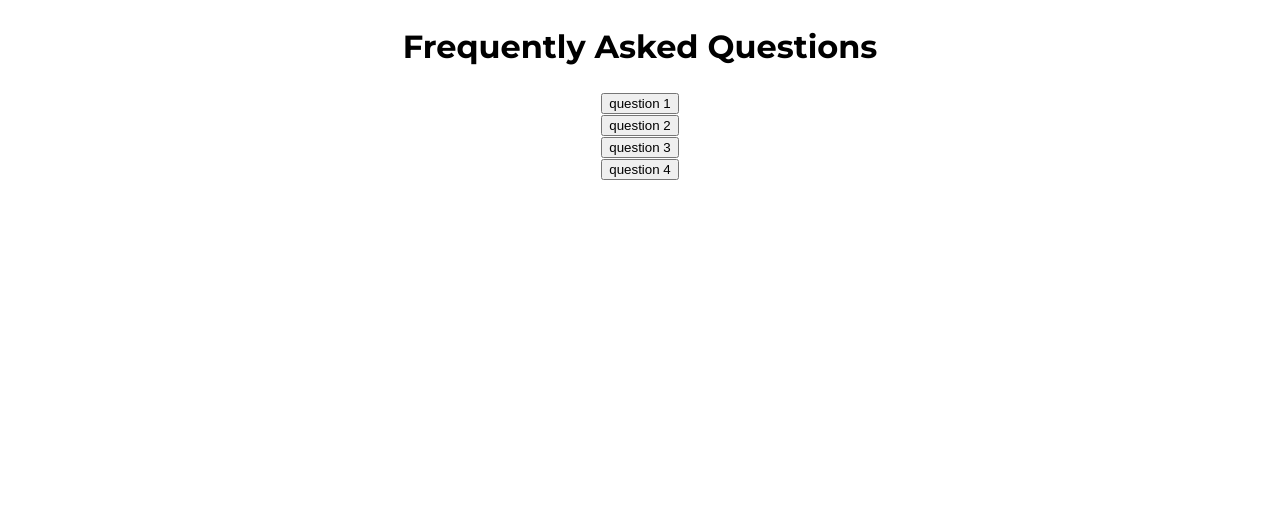
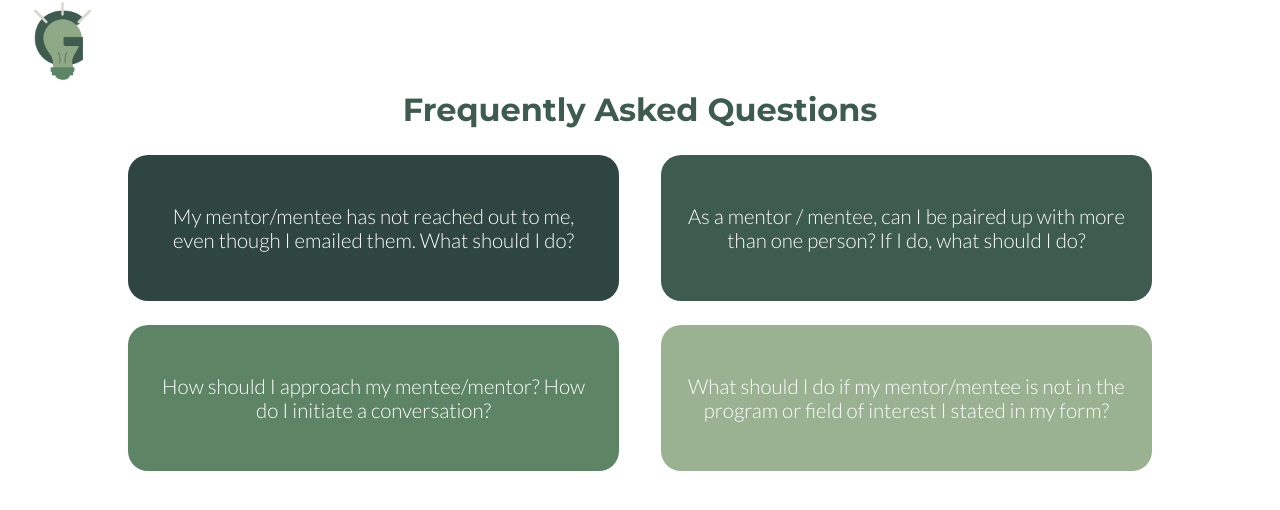
Before and after one commit to SaqifAbrar/glm-website-nextjs, a Next.js app: page /contact in a window 1280 px wide. Shown: the top 510 px of the page. Built offline with nearby package versions, Linux system fonts and the light colour scheme.

Commit message:
updated button styling for FAQ

```diff
--- a/modules/about/summary.module.scss
+++ b/modules/about/summary.module.scss
@@ -1,4 +1,6 @@
 .summaryContainer {
+	margin-top: $start-margin;
+
 	h2 {
 		text-align: center;
 		color: $dark-green;
--- a/modules/contact/faq.jsx
+++ b/modules/contact/faq.jsx
@@ -1,31 +1,39 @@
 import React from "react";
+import QACard from "./qaCard";
 import styles from "./faq.module.scss";
-import QACard from "./qaCard";
 
-const QAText = [
+const qaText = [
 	{
 		textNum: 1,
-		prompt: "key",
-		question: "question 1",
-		answer: "answer 1",
+		prompt: "reach",
+		question:
+			"My mentor/mentee has not reached out to me, even though I emailed them. What should I do?",
+		answer:
+			"Dorem ipsum dolor sit amet consectetur, adipisicing elit. Dolorum optio, reiciendis, rerum et suscipit perspiciatis neque aspernatur autem repellat enim asperiores ipsum explicabo ut non quo minima! Illo, pariatur ducimus",
 	},
 	{
 		textNum: 2,
-		prompt: "key",
-		question: "question 2",
-		answer: "answer 2",
+		prompt: "paired",
+		question:
+			"As a mentor / mentee, can I be paired up with more than one person? If I do, what should I do?",
+		answer:
+			"Dorem ipsum dolor sit amet consectetur, adipisicing elit. Dolorum optio, reiciendis, rerum et suscipit perspiciatis neque aspernatur autem repellat enim asperiores ipsum explicabo ut non quo minima! Illo, pariatur ducimus",
 	},
 	{
 		textNum: 3,
-		prompt: "key",
-		question: "question 3",
-		answer: "answer 3",
+		prompt: "approach",
+		question:
+			"How should I approach my mentee/mentor? How do I initiate a conversation?",
+		answer:
+			"Dorem ipsum dolor sit amet consectetur, adipisicing elit. Dolorum optio, reiciendis, rerum et suscipit perspiciatis neque aspernatur autem repellat enim asperiores ipsum explicabo ut non quo minima! Illo, pariatur ducimus",
 	},
 	{
 		textNum: 4,
-		prompt: "key",
-		question: "question 4",
-		answer: "answer 4",
+		prompt: "program",
+		question:
+			"What should I do if my mentor/mentee is not in the program or field of interest I stated in my form?",
+		answer:
+			"Dorem ipsum dolor sit amet consectetur, adipisicing elit. Dolorum optio, reiciendis, rerum et suscipit perspiciatis neque aspernatur autem repellat enim asperiores ipsum explicabo ut non quo minima! Illo, pariatur ducimus",
 	},
 ];
 
@@ -33,16 +41,18 @@ export default function faq() {
 	return (
 		<div className={styles.faqContainer}>
 			<h2>Frequently Asked Questions</h2>
-			{QAText.map(({ textNum, prompt, question, answer }) => {
+			<div className={styles.qaContainer}>
+				{qaText.map(({ textNum, prompt, question, answer }) => {
 					return (
 						<QACard
 							key={textNum}
-						className={styles[prompt]}
+							prompt={prompt}
 							questionText={question}
 							answerText={answer}
 						/>
 					);
 				})}
 			</div>
+		</div>
 	);
 }
--- a/modules/contact/faq.module.scss
+++ b/modules/contact/faq.module.scss
@@ -1,3 +1,15 @@
 .faqContainer {
+	margin-top: $start-margin;
 	text-align: center;
+
+	h2 {
+		color: $dark-green;
+	}
 }
+
+.qaContainer {
+	padding: 0 10% 5% 10%;
+	display: grid;
+	gap: calc(2.5% + 1em);
+	grid-template-columns: 1fr 1fr;
+}
--- a/modules/contact/qaCard.jsx
+++ b/modules/contact/qaCard.jsx
@@ -1,14 +1,26 @@
 import React from "react";
+import styles from "./qaCard.module.scss";
 
-export default function qaCard({ questionText, answerText }) {
+export default function qaCard({ prompt, questionText, answerText }) {
 	return (
 		<div className='qaContainer'>
-			<button className='qaButton'>
+			<button className={`${styles[prompt]} qaButton`}>
 				<span>{questionText}</span>
 			</button>
 			<style jsx>{`
+				.qaButton {
+					padding: 10% 5%;
+					border-radius: 20px;
+				}
+
+				.qaButton span {
+					color: #ffffff;
+				}
+
 				.qaButton:hover span {
 					display: none;
+					font-family: "Lato", sans-serif;
+					font-size: 1.6vw;
 				}
 
 				.qaButton:hover::before {
--- a/modules/contact/qaCard.module.scss
+++ b/modules/contact/qaCard.module.scss
@@ -0,0 +1,66 @@
+.qaButton {
+}
+
+.reach {
+	$reach-color: $darkest-green;
+
+	background-color: $reach-color;
+	border: none;
+
+	&:hover {
+		color: $reach-color;
+		background-color: white;
+		border: solid;
+		border-width: 3px;
+		border-color: $reach-color;
+		transition: all 0.25s ease-in-out;
+	}
+}
+
+.paired {
+	$paired-color: $dark-green;
+
+	background-color: $paired-color;
+	border: none;
+
+	&:hover {
+		color: $paired-color;
+		background-color: white;
+		border: solid;
+		border-width: 3px;
+		border-color: $paired-color;
+		transition: all 0.25s ease-in-out;
+	}
+}
+
+.approach {
+	$approach-color: $mid-green;
+
+	background-color: $approach-color;
+	border: none;
+
+	&:hover {
+		color: $approach-color;
+		background-color: white;
+		border: solid;
+		border-width: 3px;
+		border-color: $approach-color;
+		transition: all 0.25s ease-in-out;
+	}
+}
+
+.program {
+	$program-color: $light-green;
+
+	background-color: $program-color;
+	border: none;
+
+	&:hover {
+		color: $program-color;
+		background-color: white;
+		border: solid;
+		border-width: 3px;
+		border-color: $program-color;
+		transition: all 0.25s ease-in-out;
+	}
+}
--- a/package.json
+++ b/package.json
@@ -9,9 +9,11 @@
   },
   "dependencies": {
     "next": "12.0.7",
+    "node-sass": "^6.0.1",
     "react": "17.0.2",
     "react-dom": "17.0.2",
-    "sass": "^1.45.1"
+    "sass": "^1.45.1",
+    "styled-jsx-plugin-sass": "^1.0.0"
   },
   "devDependencies": {
     "eslint": "8.5.0",
--- a/pages/contact/index.js
+++ b/pages/contact/index.js
@@ -1,5 +1,7 @@
 import React from "react";
 import Head from "next/head";
+import Layout from "../../common/layouts/layout";
+import Navbar from "../../common/components/navbar";
 import Faq from "../../modules/contact/faq";
 
 export default function index() {
@@ -14,3 +16,13 @@ export default function index() {
 		</div>
 	);
 }
+
+index.getLayout = function getLayout(page) {
+	return (
+		<Layout>
+			<Navbar />
+			{page}
+			{/*<Footer />*/}
+		</Layout>
+	);
+};
--- a/styles/globals.scss
+++ b/styles/globals.scss
@@ -1,16 +1,4 @@
 @import url("https://fonts.googleapis.com/css2?family=Lato&family=Montserrat&display=swap");
-
-$main-header-font: "Montserrat", sans-serif;
-$main-text-font: "Lato", sans-serif;
-
-$darkest-green: #2e4541;
-$dark-green: #3e5b4f;
-$mid-green: #5d8465;
-$light-green: #9ab291;
-
-$header-text-color: $dark-green;
-$default-text-color: #ffffff;
-$dark-text-color: #000000;
 
 html,
 body {
@@ -48,3 +36,9 @@ p {
 	font-weight: $light;
 	font-size: $default-text-size;
 }
+
+span {
+	font-family: $main-text-font;
+	font-weight: $light;
+	font-size: $default-text-size;
+}
--- a/styles/variables.scss
+++ b/styles/variables.scss
@@ -19,3 +19,5 @@ $dark-text-color: #000000;
 
 $default-header-size: 2.5vw;
 $default-text-size: 1.6vw;
+
+$start-margin: 7vw;
```
Also changed, not shown: 1 other file (tests, documents, lock files or other folders). Lines whose indentation alone changed are shown as unchanged.
